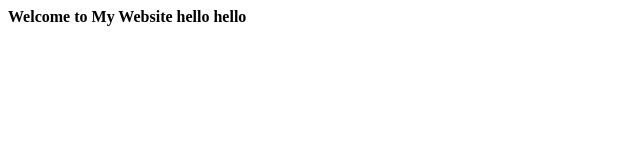
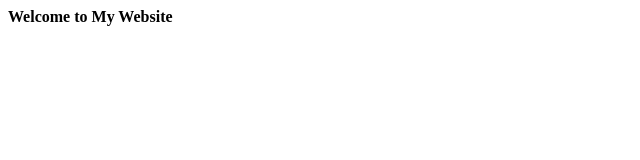
Before and after one commit to arsalan1990/Bootcamp2020Sample, a plain HTML site: page index.html in a window 1280 px wide. Shown: the whole page, without its empty margins (0-640 px from the left). Drawn offline with Linux system fonts and the light colour scheme.

Commit message:
Update index.html

```diff
--- a/index.html
+++ b/index.html
@@ -6,6 +6,6 @@
     <title>Arsalan</title>
 </head>
 <body>
-    <h><b>Welcome to My Website hello hello</b></h>
+    <h><b>Welcome to My Website</b></h>
 </body>
 </html>
```
